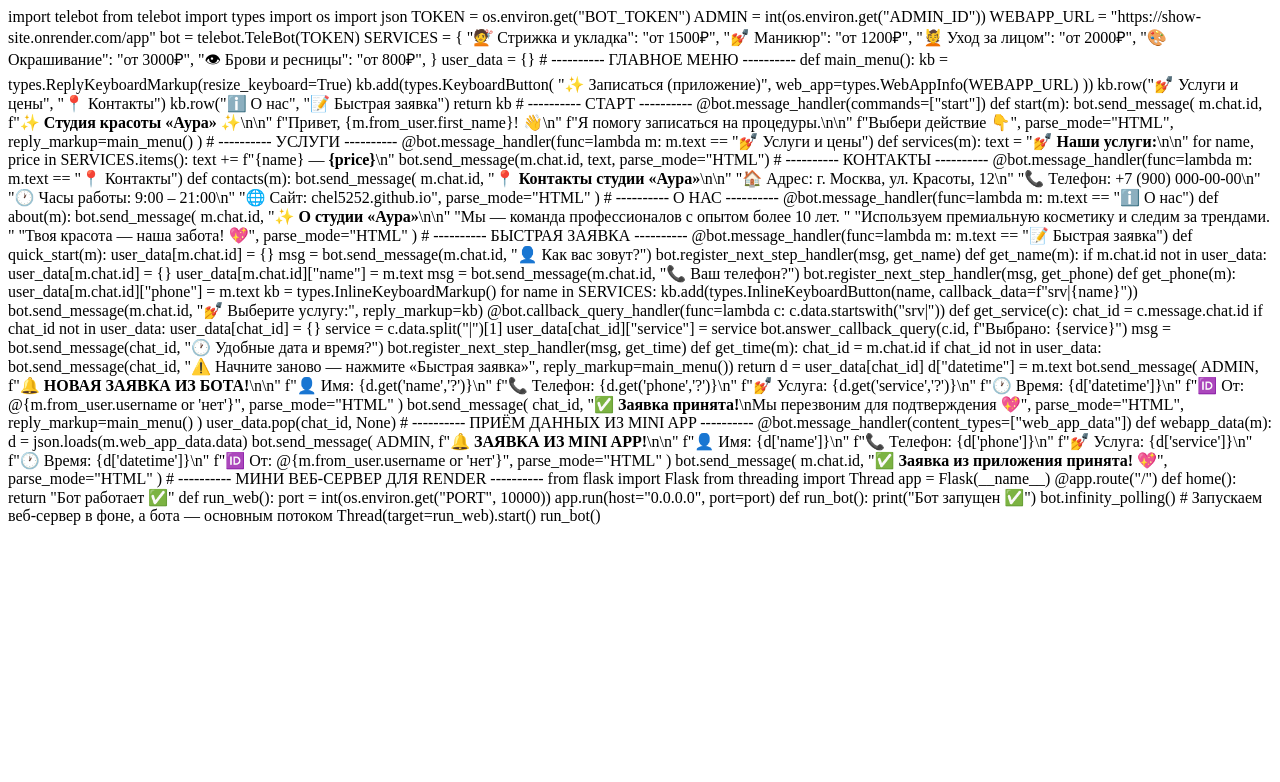
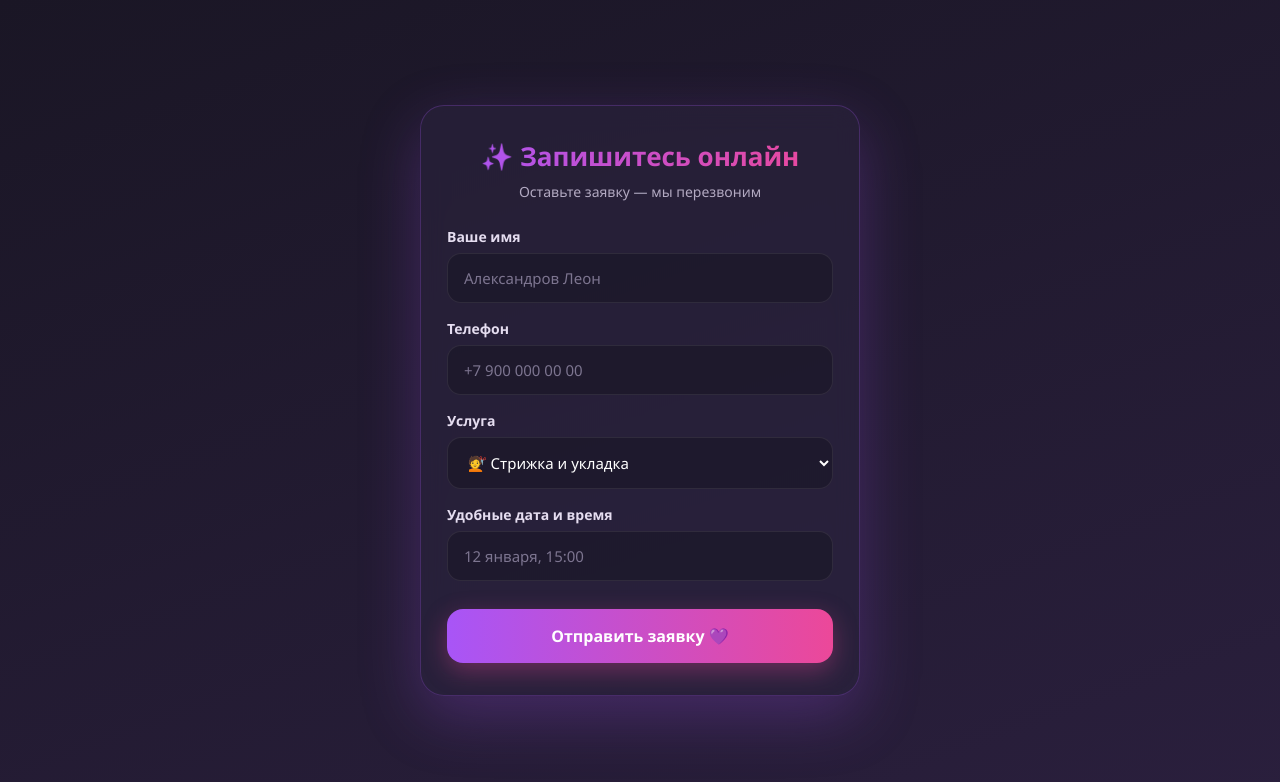
Before and after one commit to Chel5252/aura-app, a plain HTML site: page index.html in a window 1280 px wide. Drawn offline with Linux system fonts and the light colour scheme; a script that the page names is missing.

Commit message:
Update index.html

```diff
--- a/index.html
+++ b/index.html
@@ -1,176 +1,99 @@
-import telebot
-from telebot import types
-import os
-import json
+<!DOCTYPE html>
+<html lang="ru">
+<head>
+<meta charset="UTF-8">
+<meta name="viewport" content="width=device-width, initial-scale=1.0">
+<title>Аура — запись</title>
+<script src="https://telegram.org/js/telegram-web-app.js"></script>
+<style>
+  * { margin:0; padding:0; box-sizing:border-box; font-family:'Segoe UI', sans-serif; }
+  body {
+    background:linear-gradient(160deg,#1a1625,#2a1f3d);
+    color:#fff; min-height:100vh;
+    display:flex; align-items:center; justify-content:center;
+    padding:20px;
+  }
+  .card {
+    width:100%; max-width:440px;
+    background:rgba(45,38,64,0.55);
+    backdrop-filter:blur(12px);
+    border:1px solid rgba(168,85,247,0.25);
+    border-radius:24px;
+    padding:32px 26px;
+    box-shadow:0 20px 60px rgba(168,85,247,0.25);
+  }
+  h1 {
+    text-align:center; margin-bottom:8px; font-size:26px;
+    background:linear-gradient(90deg,#a855f7,#ec4899);
+    -webkit-background-clip:text; -webkit-text-fill-color:transparent;
+  }
+  p.sub { text-align:center; color:#b3aac2; margin-bottom:26px; font-size:14px; }
+  label { display:block; margin:16px 0 7px; font-weight:600; font-size:14px; color:#e5ddf0; }
+  input, select {
+    width:100%; padding:14px 16px; border:1px solid rgba(255,255,255,0.08);
+    border-radius:14px; background:rgba(26,22,37,0.6); color:#fff; font-size:15px;
+    transition:0.25s;
+  }
+  input::placeholder { color:#7d7590; }
+  input:focus, select:focus {
+    outline:none; border-color:#a855f7;
+    box-shadow:0 0 0 4px rgba(168,85,247,0.15);
+  }
+  button {
+    width:100%; padding:16px; margin-top:28px; border:none;
+    border-radius:16px; font-size:16px; font-weight:700; color:#fff;
+    background:linear-gradient(90deg,#a855f7,#ec4899); cursor:pointer;
+    transition:0.25s; box-shadow:0 8px 24px rgba(236,72,153,0.35);
+  }
+  button:hover { transform:translateY(-2px); box-shadow:0 12px 30px rgba(236,72,153,0.5); }
+  button:active { transform:translateY(0); opacity:0.9; }
+</style>
+</head>
+<body>
+  <div class="card">
+    <h1>✨ Запишитесь онлайн</h1>
+    <p class="sub">Оставьте заявку — мы перезвоним</p>
 
-TOKEN = os.environ.get("BOT_TOKEN")
-ADMIN = int(os.environ.get("ADMIN_ID"))
-WEBAPP_URL = "https://show-site.onrender.com/app"
+    <label>Ваше имя</label>
+    <input id="name" placeholder="Александров Леон">
 
-bot = telebot.TeleBot(TOKEN)
+    <label>Телефон</label>
+    <input id="phone" type="tel" placeholder="+7 900 000 00 00">
 
-SERVICES = {
-    "💇 Стрижка и укладка": "от 1500₽",
-    "💅 Маникюр": "от 1200₽",
-    "💆 Уход за лицом": "от 2000₽",
-    "🎨 Окрашивание": "от 3000₽",
-    "👁 Брови и ресницы": "от 800₽",
-}
+    <label>Услуга</label>
+    <select id="service">
+      <option>💇 Стрижка и укладка</option>
+      <option>💅 Маникюр</option>
+      <option>💆 Уход за лицом</option>
+      <option>🎨 Окрашивание</option>
+      <option>👁 Брови и ресницы</option>
+    </select>
 
-user_data = {}
+    <label>Удобные дата и время</label>
+    <input id="datetime" placeholder="12 января, 15:00">
 
-# ---------- ГЛАВНОЕ МЕНЮ ----------
-def main_menu():
-    kb = types.ReplyKeyboardMarkup(resize_keyboard=True)
-    kb.add(types.KeyboardButton(
-        "✨ Записаться (приложение)",
-        web_app=types.WebAppInfo(WEBAPP_URL)
-    ))
-    kb.row("💅 Услуги и цены", "📍 Контакты")
-    kb.row("ℹ️ О нас", "📝 Быстрая заявка")
-    return kb
+    <button onclick="send()">Отправить заявку 💜</button>
+  </div>
 
-# ---------- СТАРТ ----------
-@bot.message_handler(commands=["start"])
-def start(m):
-    bot.send_message(
-        m.chat.id,
-        f"✨ <b>Студия красоты «Аура»</b> ✨\n\n"
-        f"Привет, {m.from_user.first_name}! 👋\n"
-        f"Я помогу записаться на процедуры.\n\n"
-        f"Выбери действие 👇",
-        parse_mode="HTML",
-        reply_markup=main_menu()
-    )
+<script>
+  const tg = window.Telegram.WebApp;
+  tg.expand();
+  tg.MainButton.hide();
 
-# ---------- УСЛУГИ ----------
-@bot.message_handler(func=lambda m: m.text == "💅 Услуги и цены")
-def services(m):
-    text = "💅 <b>Наши услуги:</b>\n\n"
-    for name, price in SERVICES.items():
-        text += f"{name} — <b>{price}</b>\n"
-    bot.send_message(m.chat.id, text, parse_mode="HTML")
-
-# ---------- КОНТАКТЫ ----------
-@bot.message_handler(func=lambda m: m.text == "📍 Контакты")
-def contacts(m):
-    bot.send_message(
-        m.chat.id,
-        "📍 <b>Контакты студии «Аура»</b>\n\n"
-        "🏠 Адрес: г. Москва, ул. Красоты, 12\n"
-        "📞 Телефон: +7 (900) 000-00-00\n"
-        "🕐 Часы работы: 9:00 – 21:00\n"
-        "🌐 Сайт: chel5252.github.io",
-        parse_mode="HTML"
-    )
-
-# ---------- О НАС ----------
-@bot.message_handler(func=lambda m: m.text == "ℹ️ О нас")
-def about(m):
-    bot.send_message(
-        m.chat.id,
-        "✨ <b>О студии «Аура»</b>\n\n"
-        "Мы — команда профессионалов с опытом более 10 лет. "
-        "Используем премиальную косметику и следим за трендами. "
-        "Твоя красота — наша забота! 💖",
-        parse_mode="HTML"
-    )
-
-# ---------- БЫСТРАЯ ЗАЯВКА ----------
-@bot.message_handler(func=lambda m: m.text == "📝 Быстрая заявка")
-def quick_start(m):
-    user_data[m.chat.id] = {}
-    msg = bot.send_message(m.chat.id, "👤 Как вас зовут?")
-    bot.register_next_step_handler(msg, get_name)
-
-def get_name(m):
-    if m.chat.id not in user_data:
-        user_data[m.chat.id] = {}
-    user_data[m.chat.id]["name"] = m.text
-    msg = bot.send_message(m.chat.id, "📞 Ваш телефон?")
-    bot.register_next_step_handler(msg, get_phone)
-
-def get_phone(m):
-    user_data[m.chat.id]["phone"] = m.text
-    kb = types.InlineKeyboardMarkup()
-    for name in SERVICES:
-        kb.add(types.InlineKeyboardButton(name, callback_data=f"srv|{name}"))
-    bot.send_message(m.chat.id, "💅 Выберите услугу:", reply_markup=kb)
-
-@bot.callback_query_handler(func=lambda c: c.data.startswith("srv|"))
-def get_service(c):
-    chat_id = c.message.chat.id
-    if chat_id not in user_data:
-        user_data[chat_id] = {}
-    service = c.data.split("|")[1]
-    user_data[chat_id]["service"] = service
-    bot.answer_callback_query(c.id, f"Выбрано: {service}")
-    msg = bot.send_message(chat_id, "🕐 Удобные дата и время?")
-    bot.register_next_step_handler(msg, get_time)
-
-def get_time(m):
-    chat_id = m.chat.id
-    if chat_id not in user_data:
-        bot.send_message(chat_id, "⚠️ Начните заново — нажмите «Быстрая заявка»", reply_markup=main_menu())
-        return
-    d = user_data[chat_id]
-    d["datetime"] = m.text
-    bot.send_message(
-        ADMIN,
-        f"🔔 <b>НОВАЯ ЗАЯВКА ИЗ БОТА!</b>\n\n"
-        f"👤 Имя: {d.get('name','?')}\n"
-        f"📞 Телефон: {d.get('phone','?')}\n"
-        f"💅 Услуга: {d.get('service','?')}\n"
-        f"🕐 Время: {d['datetime']}\n"
-        f"🆔 От: @{m.from_user.username or 'нет'}",
-        parse_mode="HTML"
-    )
-    bot.send_message(
-        chat_id,
-        "✅ <b>Заявка принята!</b>\nМы перезвоним для подтверждения 💖",
-        parse_mode="HTML",
-        reply_markup=main_menu()
-    )
-    user_data.pop(chat_id, None)
-
-# ---------- ПРИЁМ ДАННЫХ ИЗ MINI APP ----------
-@bot.message_handler(content_types=["web_app_data"])
-def webapp_data(m):
-    d = json.loads(m.web_app_data.data)
-    bot.send_message(
-        ADMIN,
-        f"🔔 <b>ЗАЯВКА ИЗ MINI APP!</b>\n\n"
-        f"👤 Имя: {d['name']}\n"
-        f"📞 Телефон: {d['phone']}\n"
-        f"💅 Услуга: {d['service']}\n"
-        f"🕐 Время: {d['datetime']}\n"
-        f"🆔 От: @{m.from_user.username or 'нет'}",
-        parse_mode="HTML"
-    )
-    bot.send_message(
-        m.chat.id,
-        "✅ <b>Заявка из приложения принята!</b> 💖",
-        parse_mode="HTML"
-    )
-
-# ---------- МИНИ ВЕБ-СЕРВЕР ДЛЯ RENDER ----------
-from flask import Flask
-from threading import Thread
-
-app = Flask(__name__)
-
-@app.route("/")
-def home():
-    return "Бот работает ✅"
-
-def run_web():
-    port = int(os.environ.get("PORT", 10000))
-    app.run(host="0.0.0.0", port=port)
-
-def run_bot():
-    print("Бот запущен ✅")
-    bot.infinity_polling()
-
-# Запускаем веб-сервер в фоне, а бота — основным потоком
-Thread(target=run_web).start()
-run_bot()
+  function send() {
+    const data = {
+      name: document.getElementById('name').value,
+      phone: document.getElementById('phone').value,
+      service: document.getElementById('service').value,
+      datetime: document.getElementById('datetime').value
+    };
+    if (!data.name || !data.phone || !data.datetime) {
+      tg.showAlert('Заполните все поля!');
+      return;
+    }
+    tg.sendData(JSON.stringify(data));
+    tg.close();
+  }
+</script>
+</body>
+</html>
```
